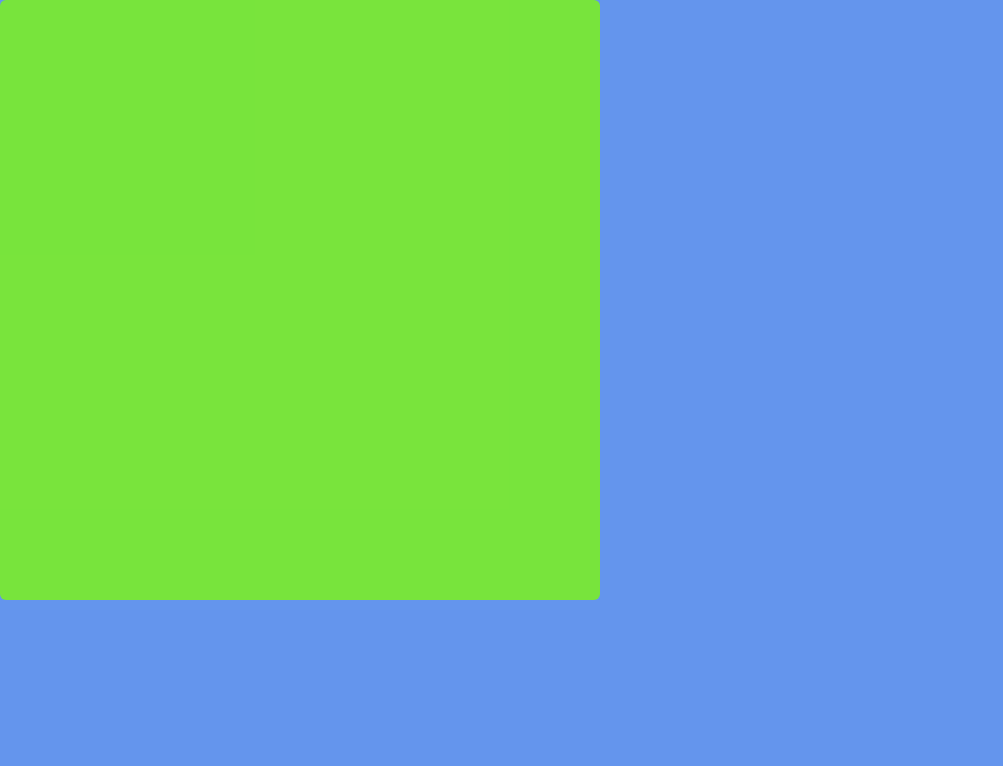
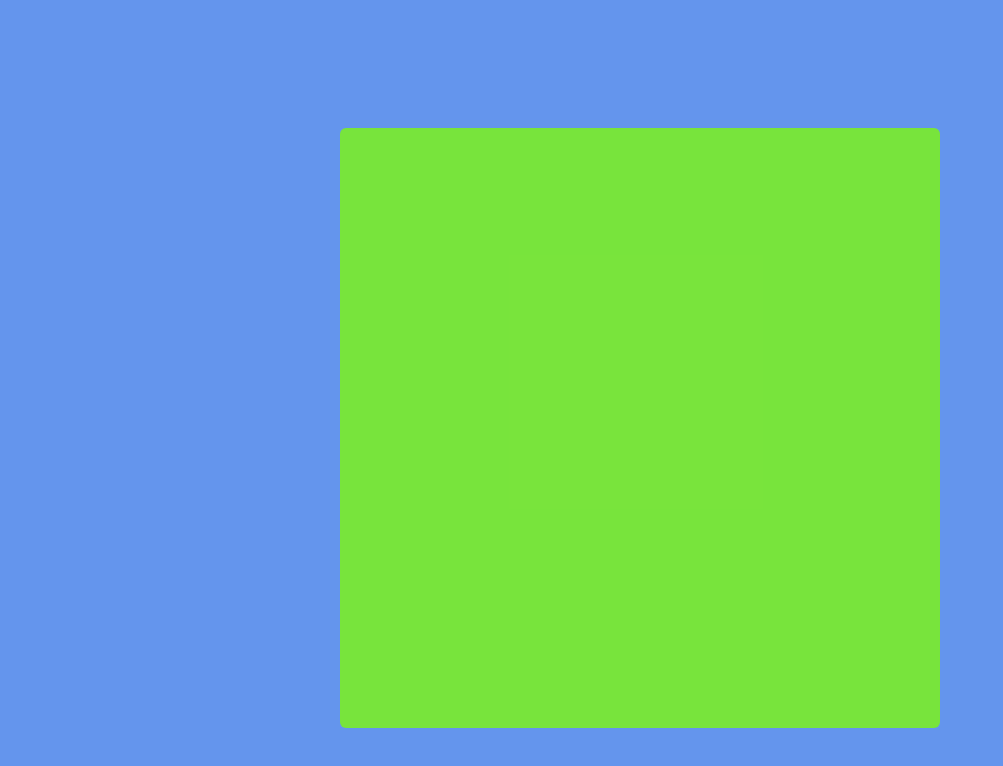
Before and after one commit to jiralde/RepoProyectos_2024, a plain HTML site: page Snake/index.html in a window 1280 px wide. Shown: the whole page, without its empty margins (0-1003 px from the left). Drawn offline with Linux system fonts and the light colour scheme.

Commit message:
Update style.css

```diff
--- a/Snake/style/style.css
+++ b/Snake/style/style.css
@@ -6,6 +6,8 @@
 
 #ventana{
     background-color: rgba(128, 255, 0, 0.745);
+    margin: auto;
+    margin-top: 10%;
     border-radius: 1%;
     width: 600px;
     height: 600px;
```
